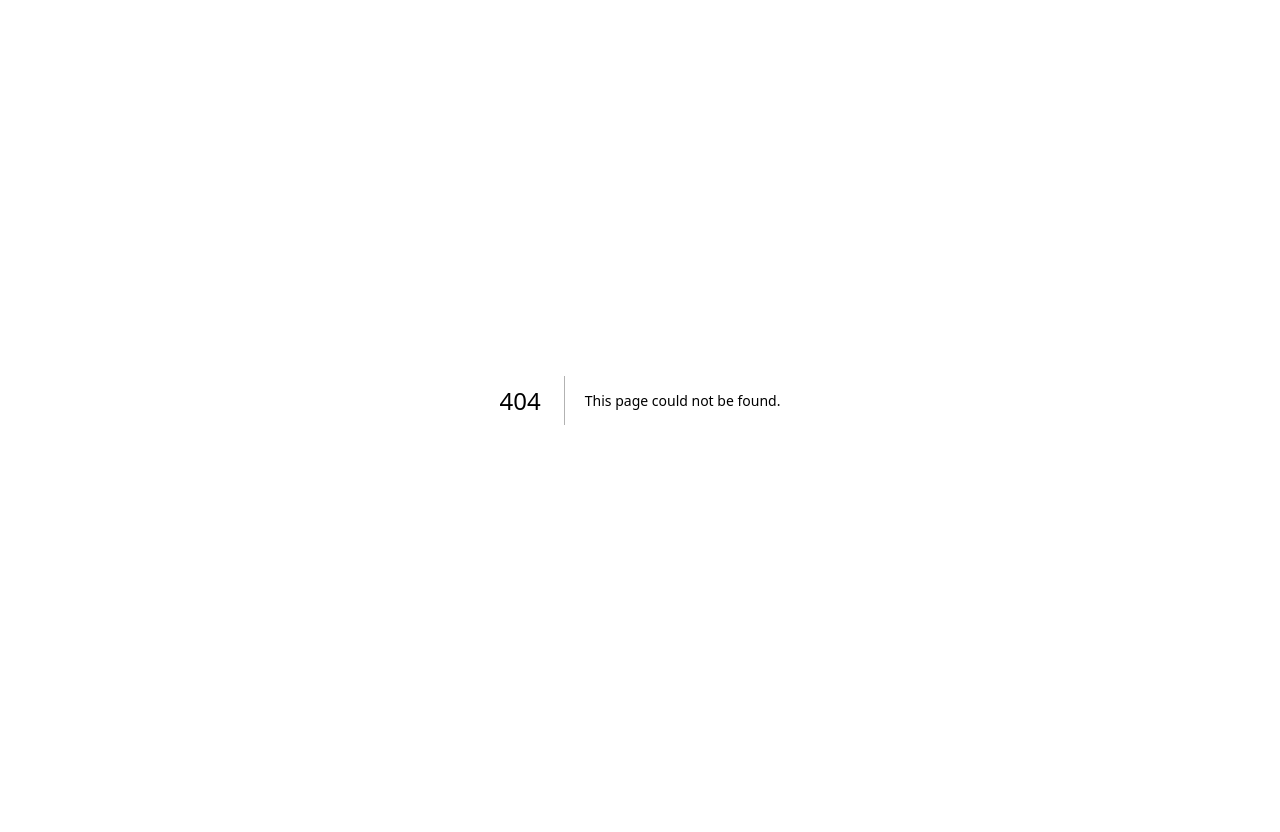
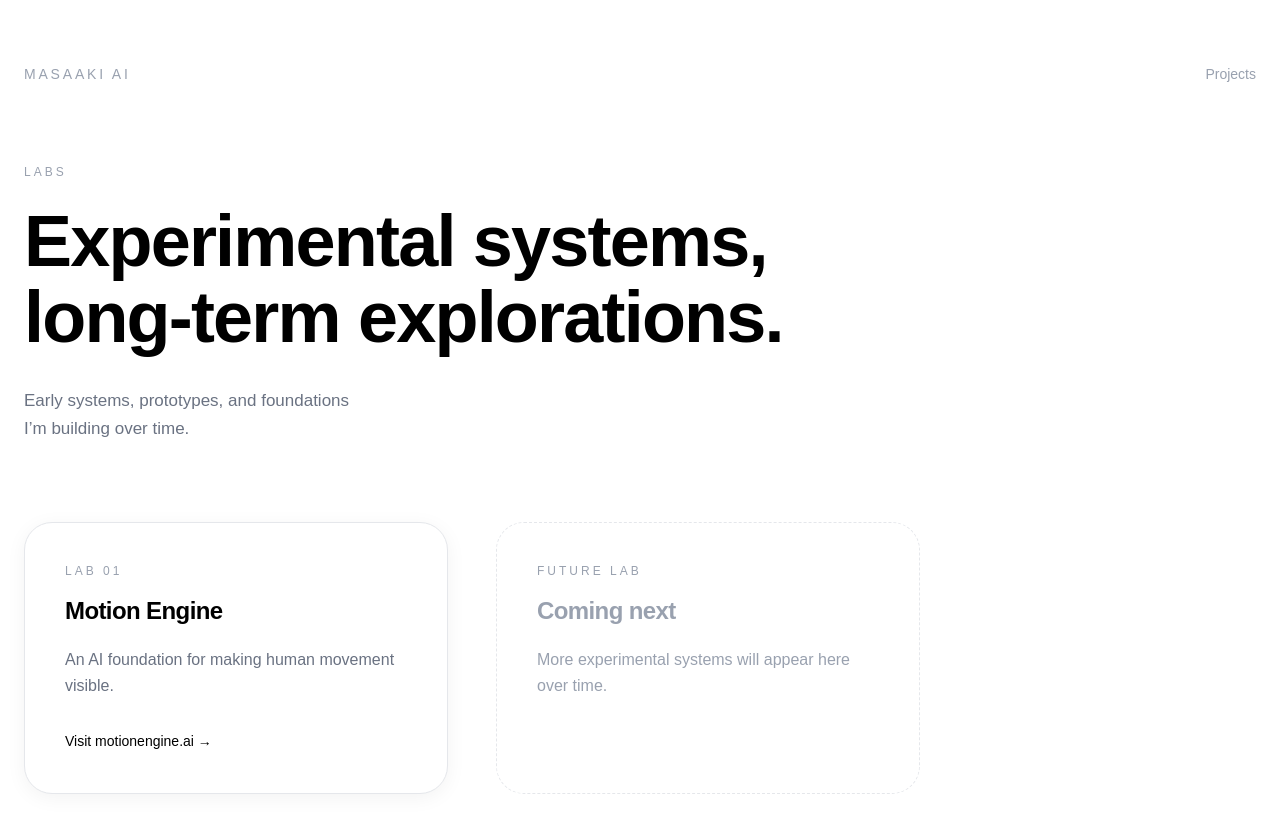
Before and after one commit to masaakisakamoto/masaaki-ai, a Next.js app: page /labs in a window 1280 px wide. Before the commit this address had no page. Shown: the top 832 px of the page. Before the commit the page ends 800 px from the top, so only its background shows below. Built offline with nearby package versions, Linux system fonts and the light colour scheme.

Commit message:
Labsページを微調整

```diff
--- /dev/null
+++ b/app/labs/page.tsx
@@ -0,0 +1,77 @@
+export default function LabsPage() {
+  return (
+    <main className="min-h-screen bg-white text-black px-6 py-16">
+
+      {/* Header */}
+      <div className="flex justify-between items-center text-sm text-gray-400">
+        <p className="uppercase tracking-[0.2em]">MASAAKI AI</p>
+        <a href="/projects" className="hover:opacity-60">
+          Projects
+        </a>
+      </div>
+
+      {/* Hero */}
+      <section className="mt-20 max-w-4xl">
+        <p className="text-xs uppercase tracking-[0.25em] text-gray-400">
+          Labs
+        </p>
+
+        <h1 className="mt-6 text-[52px] md:text-[72px] font-semibold leading-[1.05] tracking-tight">
+          Experimental systems,
+          <br />
+          long-term explorations.
+        </h1>
+
+        <p className="mt-8 text-[17px] text-gray-500 max-w-xl leading-relaxed">
+          Early systems, prototypes, and foundations
+          <br />
+          I’m building over time.
+        </p>
+      </section>
+
+      {/* Cards */}
+      <section className="mt-20 grid md:grid-cols-2 gap-12 max-w-4xl">
+
+        {/* Card 1 */}
+        <div className="rounded-[28px] border border-gray-200 p-10 bg-white shadow-[0_4px_20px_rgba(0,0,0,0.05)] hover:shadow-[0_10px_30px_rgba(0,0,0,0.08)] transition duration-300">
+          <p className="text-xs uppercase tracking-[0.25em] text-gray-400">
+            Lab 01
+          </p>
+
+          <h2 className="mt-4 text-2xl font-semibold tracking-tight">
+            Motion Engine
+          </h2>
+
+          <p className="mt-5 text-gray-500 leading-relaxed">
+            An AI foundation for making human movement visible.
+          </p>
+
+          <a
+            href="https://motionengine.ai"
+            target="_blank"
+            rel="noopener noreferrer"
+            className="mt-8 inline-block text-sm text-black hover:opacity-60"
+          >
+            Visit motionengine.ai →
+          </a>
+        </div>
+
+        {/* Card 2 */}
+        <div className="rounded-[28px] border border-dashed border-gray-200 p-10 text-gray-400">
+          <p className="text-xs uppercase tracking-[0.25em]">
+            Future Lab
+          </p>
+
+          <h2 className="mt-4 text-2xl font-semibold tracking-tight">
+            Coming next
+          </h2>
+
+          <p className="mt-5 leading-relaxed">
+            More experimental systems will appear here over time.
+          </p>
+        </div>
+
+      </section>
+    </main>
+  );
+}
```
